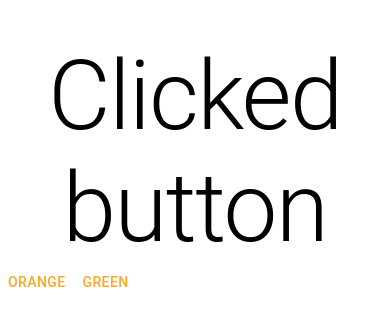
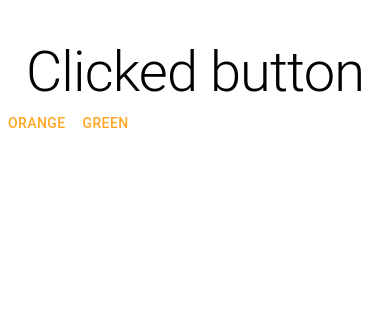
Before and after one commit to Hurricane0/XPlanner, a React (Create React App) app: page / in a window 390 px wide. Shown: the top 326 px of the page. Built offline with nearby package versions, Linux system fonts and the light colour scheme.

Commit message:
Made font responsive

```diff
--- a/src/App.tsx
+++ b/src/App.tsx
@@ -27,6 +27,8 @@ let theme = createMuiTheme({
   },
 });
 
+theme = responsiveFontSizes(theme);
+
 const App = () => {
   const classes = useStyles();
   return (
```
